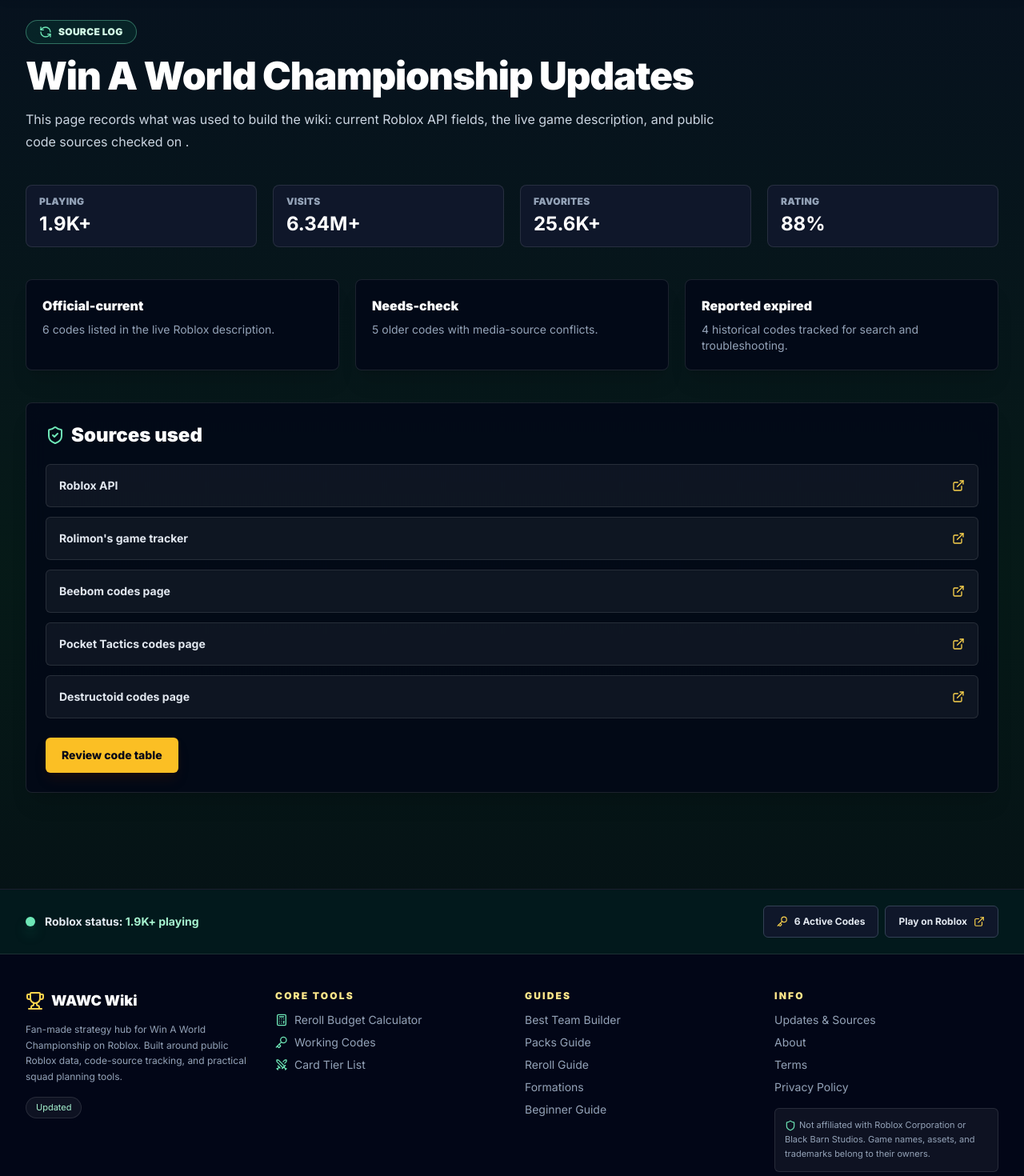
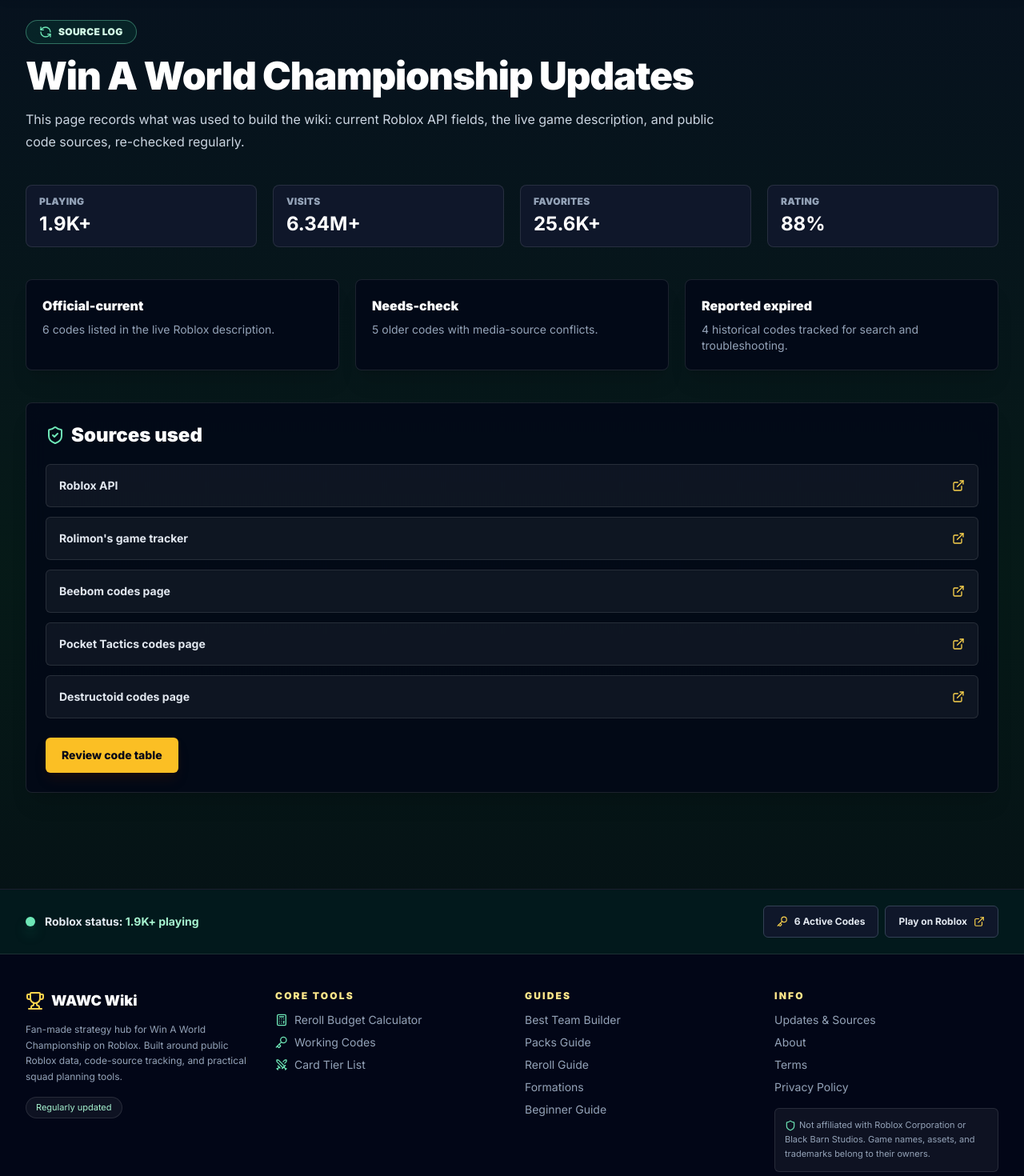
Before and after one commit to lianlele168/win-a-world-championship-wiki, a Next.js app: page /updates in a window 1280 px wide. Shown: the part 80-1550 px from the top of the page at 80% size. Built offline with nearby package versions, Linux system fonts and the light colour scheme.

Commit message:
fix(build): repair syntax errors and dangling date-field references from date cleanup

```diff
--- a/src/app/codes/CodesClient.tsx
+++ b/src/app/codes/CodesClient.tsx
@@ -15,7 +15,6 @@
   Sparkles,
 } from "lucide-react";
 import codesData from "@/data/codes.json";
-import config from "@/data/game.config.json";
 
 type Filter = "active" | "needs-check" | "expired" | "all";
 
@@ -100,7 +99,7 @@
         <div>
           <div className="mb-4 inline-flex items-center gap-2 rounded-full border border-emerald-300/40 bg-emerald-500/10 px-4 py-1.5 text-xs font-black uppercase tracking-wide text-emerald-100">
             <Key className="h-4 w-4 text-emerald-300" />
-            Last checked {config.game.lastUpdated}
+            Codes re-verified regularly
           </div>
           <h1 className="max-w-3xl text-4xl font-black tracking-tight text-white sm:text-5xl">
             Win A World Championship Codes
--- a/src/app/page.tsx
+++ b/src/app/page.tsx
@@ -34,7 +34,7 @@
   {
     question: "What are the current official Win A World Championship codes?",
     answer:
-      "The current codes still listed in the Roblox description are MEMBERS200K, DAILY, VISIT5M, LIKES10K, CCU5K, and INDEX as of .",
+      "The current codes still listed in the Roblox description are MEMBERS200K, DAILY, VISIT5M, LIKES10K, CCU5K, and INDEX.",
   },
   {
     question: "What should I spend code rewards on first?",
@@ -77,7 +77,7 @@
           <div className="max-w-3xl">
             <div className="mb-5 inline-flex items-center gap-2 rounded-full border border-amber-300/40 bg-slate-950/70 px-4 py-1.5 text-xs font-black uppercase tracking-wide text-amber-100">
               <Trophy className="h-4 w-4 text-amber-300" />
-              {config.game.currentVersion} - Updated {config.game.lastUpdated}
+              {config.game.currentVersion}
             </div>
 
             <h1 className="mb-5 text-4xl font-black tracking-tight text-white sm:text-6xl lg:text-7xl">
--- a/src/app/updates/page.tsx
+++ b/src/app/updates/page.tsx
@@ -23,7 +23,7 @@
   },
   {
     question: "When was the game last updated?",
-    answer: "Roblox API data checked during setup showed the game updated on .",
+    answer: "The game receives regular updates — the official Roblox experience page lists the latest patch information.",
   },
   {
     question: "Will this page track new patches?",
@@ -63,7 +63,7 @@
             Win A World Championship Updates
           </h1>
           <p className="mt-4 text-base leading-7 text-slate-300">
-            This page records what was used to build the wiki: current Roblox API fields, the live game description, and public code sources checked on {config.game.lastUpdated}.
+            This page records what was used to build the wiki: current Roblox API fields, the live game description, and public code sources, re-checked regularly.
           </p>
         </section>
 
--- a/src/components/Footer.tsx
+++ b/src/components/Footer.tsx
@@ -40,7 +40,7 @@
               Fan-made strategy hub for {config.game.name} on Roblox. Built around public Roblox data, code-source tracking, and practical squad planning tools.
             </p>
             <div className="mt-4 inline-flex rounded-full border border-white/10 bg-white/5 px-3 py-1 text-[11px] font-mono text-emerald-200">
-              Updated {config.game.lastUpdated}
+              Regularly updated
             </div>
           </div>
 
```
